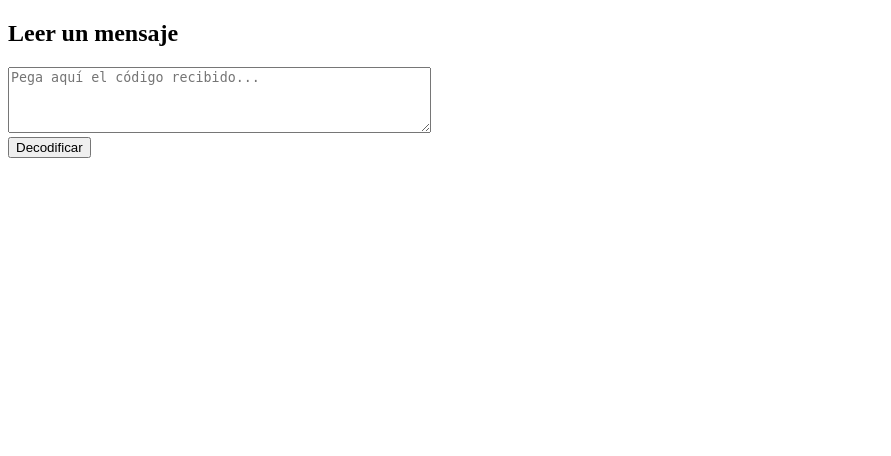
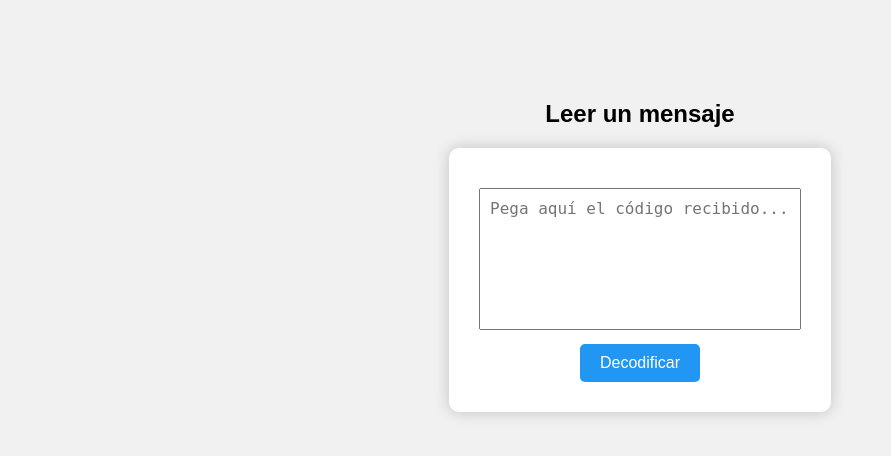
Before and after one commit to davichindrml-maker/mipaginaweb, a Flask app: page /leer in a window 1280 px wide. Shown: the top 456 px of the page, without its empty margins (0-891 px from the left). Run offline with Flask 3, Linux system fonts and the light colour scheme.

Commit message:
Update leer.html

```diff
--- a/templates/leer.html
+++ b/templates/leer.html
@@ -3,11 +3,50 @@
 <head>
     <meta charset="UTF-8">
     <title>Leer mensaje</title>
+    <style>
+        body {
+            font-family: Arial, sans-serif;
+            background-color: #f1f1f1;
+            text-align: center;
+            margin-top: 100px;
+        }
+
+        form {
+            background-color: white;
+            display: inline-block;
+            padding: 30px;
+            border-radius: 10px;
+            box-shadow: 0px 0px 15px rgba(0,0,0,0.2);
+        }
+
+        textarea {
+            width: 300px;
+            height: 120px;
+            padding: 10px;
+            margin: 10px 0;
+            font-size: 16px;
+            resize: none;
+        }
+
+        button {
+            background-color: #2196F3;
+            color: white;
+            padding: 10px 20px;
+            border: none;
+            font-size: 16px;
+            cursor: pointer;
+            border-radius: 5px;
+        }
+
+        button:hover {
+            background-color: #1976D2;
+        }
+    </style>
 </head>
 <body>
     <h2>Leer un mensaje</h2>
     <form method="POST">
-        <textarea name="codigo" rows="4" cols="50" placeholder="Pega aquí el código recibido..." required></textarea><br>
+        <textarea name="codigo" placeholder="Pega aquí el código recibido..." required></textarea><br>
         <input type="hidden" name="password" value="{{ password }}">
         <button type="submit">Decodificar</button>
     </form>
```
